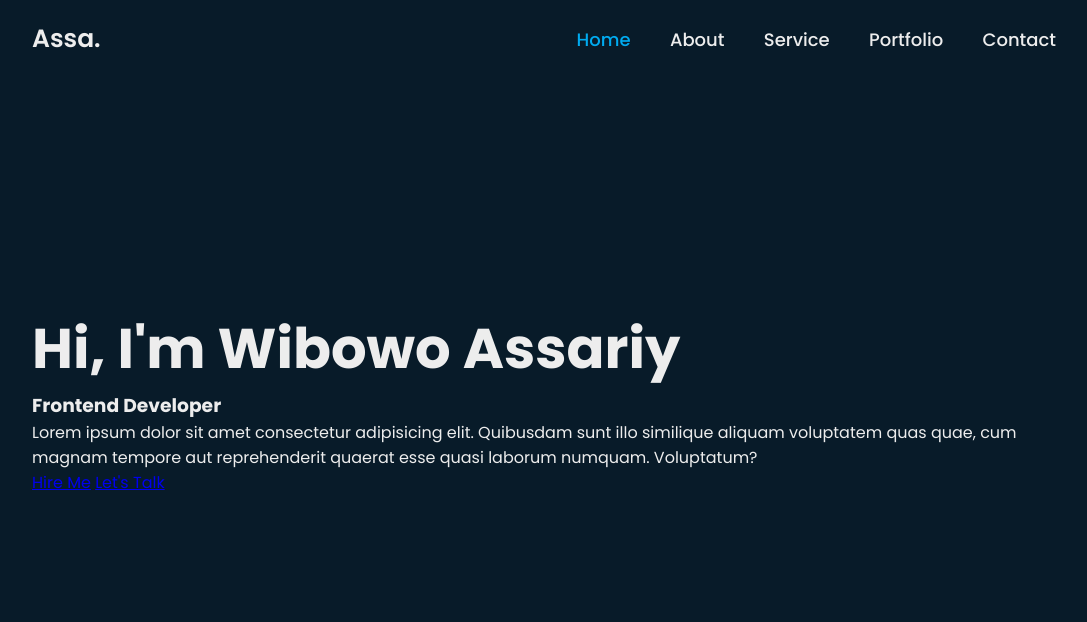
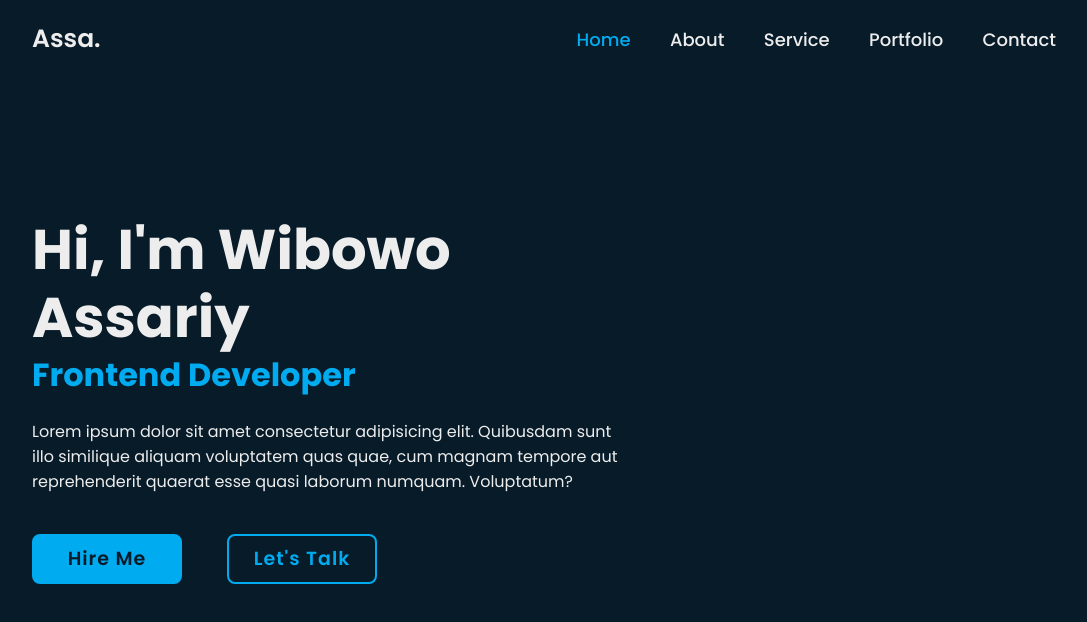
Before and after one commit to Assarriy/BelajarHTML, a plain HTML site: page LandingPage/index.html in a window 1280 px wide. Shown: the whole page, without its empty margins (96-1183 px from the left). Drawn offline with Linux system fonts and the light colour scheme.

Commit message:
Button Animation

```diff
--- a/LandingPage/style.css
+++ b/LandingPage/style.css
@@ -4,7 +4,7 @@
   margin: 0;
   padding: 0;
   box-sizing: border-box;
-  font-family:"Poppins", sans-serif;
+  font-family: "Poppins", sans-serif;
 }
 
 body {
@@ -38,10 +38,10 @@ body {
   text-decoration: none;
   font-weight: 500;
   margin-left: 35px;
-  transition: .3s;
+  transition: 0.3s;
 }
 
-.navbar a:hover{
+.navbar a:hover {
   color: #00abf0;
 }
 
@@ -56,7 +56,84 @@ body {
   padding: 0 10%;
 }
 
-.home-content h1{
+.home-content {
+  max-width: 600px;
+}
+
+.home-content h1 {
   font-size: 56px;
   font-weight: 700;
+  line-height: 1.2;
 }
+
+.home-content h3 {
+  font-size: 32px;
+  font-weight: 700;
+  color: #00abf0;
+}
+
+.home-content p {
+  font-size: 16px;
+  margin: 20px 0 40px;
+}
+
+.home-content .btn-box {
+  display: flex;
+  justify-content: space-between;
+  width: 345px;
+  height: 50px;
+}
+
+.btn-box a {
+  position: relative;
+  display: inline-flex;
+  justify-content: center;
+  align-items: center;
+  width: 150px;
+  height: 100%;
+  background: #00abf0;
+  border: 2px solid #00abf0;
+  border-radius: 8px;
+  font-size: 19px;
+  color: #081b29;
+  text-decoration: none;
+  font-weight: 600;
+  letter-spacing: 1px;
+  z-index: 1;
+  overflow: hidden;
+  transition: .5s;
+}
+
+.btn-box a:hover{
+  color: #00abf0;
+}
+
+.btn-box a:nth-child(2) {
+  background: transparent;
+  color: #00abf0;
+}
+
+.btn-box a:nth-child(2):hover{
+  color: #081b29;
+}
+
+.btn-box a:nth-child(2)::before{
+  background: #00abf0;
+}
+
+
+.btn-box a::before {
+  content: '';
+  position: absolute;
+  top: 0;
+  left: 0;
+  width: 0;
+  height: 100%;
+  background: #081b29;
+  z-index: -1;
+  transition: .5s;
+}
+
+.btn-box a:hover::before{
+  width: 100%;
+}
```
Lines whose indentation alone changed are shown as unchanged.
